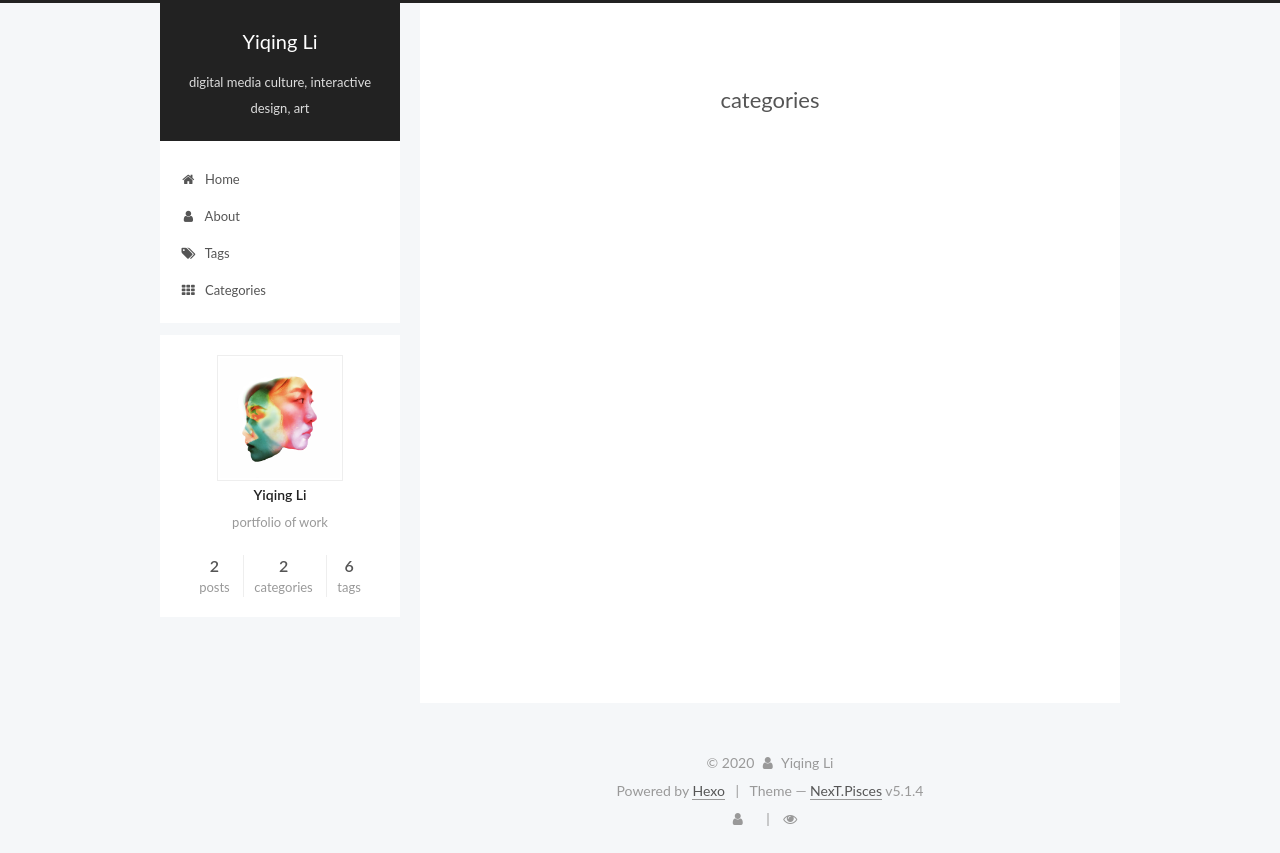
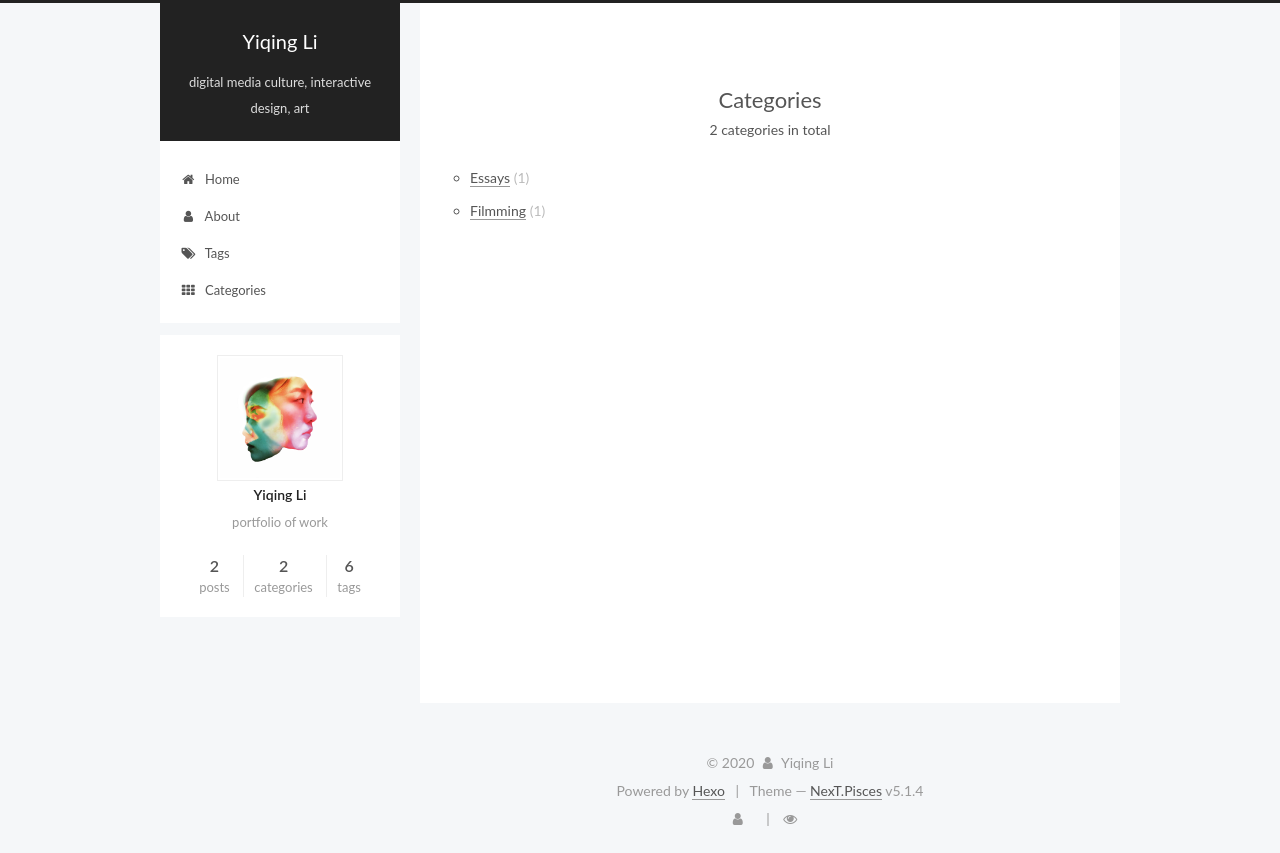
Before and after one commit to totoma14/totoma14.github.io, a plain HTML site: page categories/index.html in a window 1280 px wide. Drawn offline with Linux system fonts and the light colour scheme; some packages are replaced by stand-ins of ours; a script that the page names is missing.

Commit message:
Site updated: 2020-03-14 01:47:44

```diff
--- a/categories/index.html
+++ b/categories/index.html
@@ -81,13 +81,13 @@
 
 <meta name="description" content="portfolio of work">
 <meta property="og:type" content="website">
-<meta property="og:title" content="categories">
+<meta property="og:title" content="Categories">
 <meta property="og:url" content="http://yoursite.com/categories/index.html">
 <meta property="og:site_name" content="Yiqing Li">
 <meta property="og:description" content="portfolio of work">
 <meta property="og:locale" content="en_US">
 <meta property="article:published_time" content="2020-03-06T15:42:16.000Z">
-<meta property="article:modified_time" content="2020-03-06T15:45:14.095Z">
+<meta property="article:modified_time" content="2020-03-13T17:47:07.225Z">
 <meta property="article:author" content="Yiqing Li">
 <meta property="article:tag" content="digital humanities">
 <meta property="article:tag" content=" media and communication">
@@ -127,7 +127,7 @@
 
 
 
-  <title>categories | Yiqing Li</title>
+  <title>Categories | Yiqing Li</title>
 
 
 
@@ -247,7 +247,7 @@
     <div class="post-block page">
       <header class="post-header">
 
-	<h1 class="post-title" itemprop="name headline">categories</h1>
+	<h1 class="post-title" itemprop="name headline">Categories</h1>
 
 
 
@@ -259,7 +259,14 @@
       <div class="post-body">
 
 
-
+          <div class="category-all-page">
+            <div class="category-all-title">
+                2 categories in total
+            </div>
+            <div class="category-all">
+              <ul class="category-list"><li class="category-list-item"><a class="category-list-link" href="/categories/Essays/">Essays</a><span class="category-list-count">1</span></li><li class="category-list-item"><a class="category-list-link" href="/categories/Filmming/">Filmming</a><span class="category-list-count">1</span></li></ul>
+            </div>
+          </div>
 
       </div>
 
@@ -331,10 +338,10 @@
 
 
               <div class="site-state-item site-state-categories">
-
+                <a href="/categories/index.html">
                   <span class="site-state-item-count">2</span>
                   <span class="site-state-item-name">categories</span>
-
+                </a>
               </div>
 
 
--- a/css/main.css
+++ b/css/main.css
@@ -1823,7 +1823,7 @@ pre .javascript .function {
   width: 4px;
   height: 4px;
   border-radius: 50%;
-  background: #a167ff;
+  background: #d1835b;
 }
 .links-of-blogroll {
   font-size: 13px;
```
Also changed, not shown: 2020/03/04/The-Quantified-Self/index.html (+2 -2 lines), 2020/03/12/Portfolio-of-video/index.html (+2 -2 lines), about/index.html (+2 -2 lines), archives/2020/03/index.html (+2 -2 lines), archives/2020/index.html (+2 -2 lines), archives/index.html (+2 -2 lines), categories/Essays/index.html (+2 -2 lines), categories/Filmming/index.html (+2 -2 lines), index.html (+2 -2 lines), tags/Biopolitics/index.html (+2 -2 lines), tags/The-Quantified-Self/index.html (+2 -2 lines), tags/Video-pracitce/index.html (+2 -2 lines), tags/creative-content-production/index.html (+2 -2 lines), tags/data/index.html (+2 -2 lines), 2 more files.
